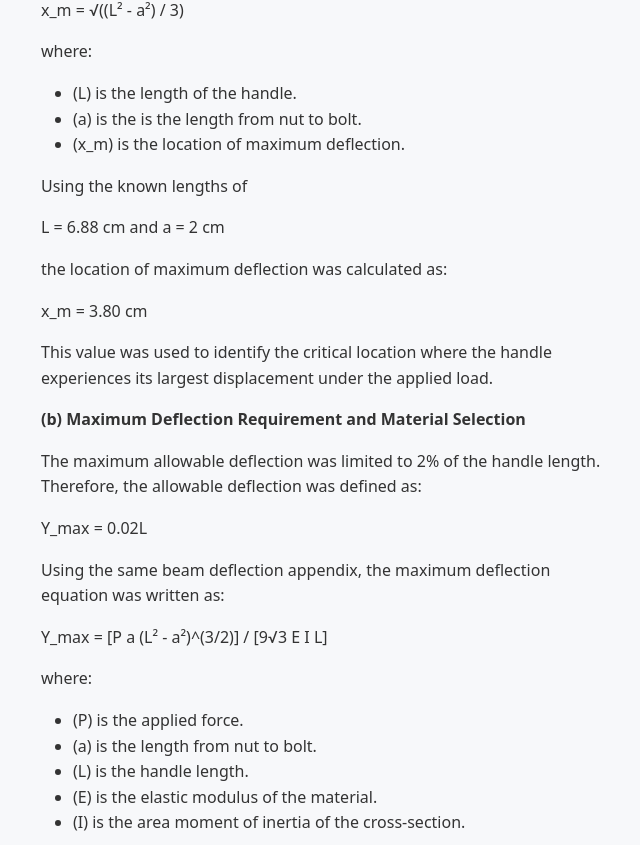
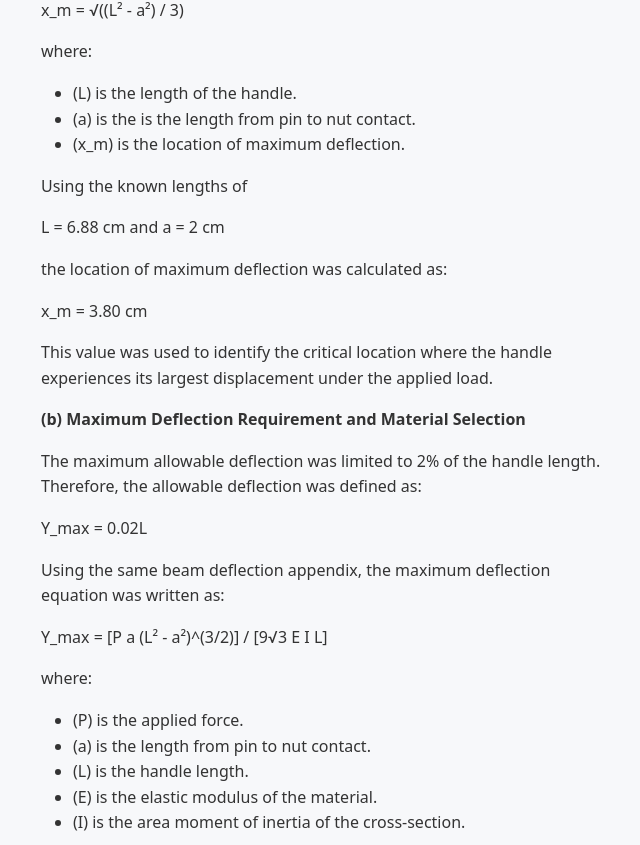
Before and after one commit to seamus-finn/seamus-finn.github.io, a Jekyll site: the page built from _projects/2026-Nutcracker.md, in a window 1280 px wide and 1400 px high, scrolled down 2491 px. Shown: the part 152-997 px from the top of the window, without its empty margins (311-951 px from the left). Built offline with Jekyll 4.4.1, drawn with Linux system fonts in a browser that asks for light colours.

Commit message:
Update 2026-Nutcracker.md

```diff
--- a/_projects/2026-Nutcracker.md
+++ b/_projects/2026-Nutcracker.md
@@ -64,7 +64,7 @@ x_m = √((L² - a²) / 3)
 where:
 
 * (L) is the length of the handle.
-* (a) is the is the length from nut to bolt.
+* (a) is the is the length from pin to nut contact.
 * (x_m) is the location of maximum deflection.
 
 Using the known lengths of
@@ -92,7 +92,7 @@ Y_max = [P a (L² - a²)^(3/2)] / [9√3 E I L]
 where:
 
 * (P) is the applied force.
-* (a) is the length from nut to bolt.
+* (a) is the length from pin to nut contact.
 * (L) is the handle length.
 * (E) is the elastic modulus of the material.
 * (I) is the area moment of inertia of the cross-section.
```
